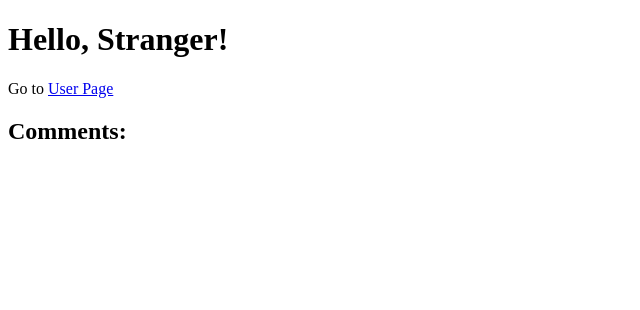
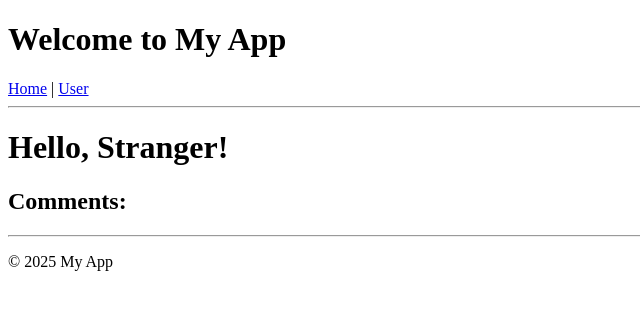
Before and after one commit to r0ry2/flask-first, a Flask app: page /home in a window 1280 px wide. Shown: the top 310 px of the page, without its empty margins (0-640 px from the left). Run offline with Flask 3, Linux system fonts and the light colour scheme.

Commit message:
“update

```diff
--- /dev/null
+++ b/templates/base.html
@@ -0,0 +1,25 @@
+<!DOCTYPE html>
+<html>
+<head>
+    <title>{% block title %}My App{% endblock %}</title>
+</head>
+<body>
+    <header>
+        <h1>Welcome to My App</h1>
+        <nav>
+            <a href="/">Home</a> |
+            <a href="/user/John">User</a>
+        </nav>
+        <hr>
+    </header>
+
+    <main>
+        {% block content %}{% endblock %}
+    </main>
+
+    <footer>
+        <hr>
+        <p>© 2025 My App</p>
+    </footer>
+</body>
+</html>
--- a/templates/index.html
+++ b/templates/index.html
@@ -1,25 +1,18 @@
+{% extends "base.html" %}
 
-<!DOCTYPE html>
-<html>
-<head>
-    <title>Home</title>
-</head>
-<body>
-    <!-- if statement -->
+{% block title %}Home{% endblock %}
+
+{% block content %}
     {% if user %}
         <h1>Hello, {{ user }}!</h1>
     {% else %}
         <h1>Hello, Stranger!</h1>
     {% endif %}
 
-    <p>Go to <a href="/user/John">User Page</a></p>
-
-    <!-- for loop -->
     <h2>Comments:</h2>
     <ul>
         {% for comment in comments %}
             <li>{{ comment }}</li>
         {% endfor %}
     </ul>
-</body>
-</html>
+{% endblock %}
```
Also changed, not shown: templates/user.html (+6 -9 lines).
